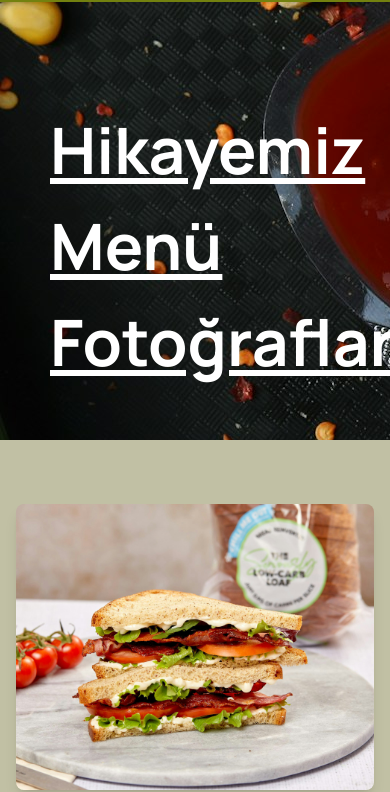
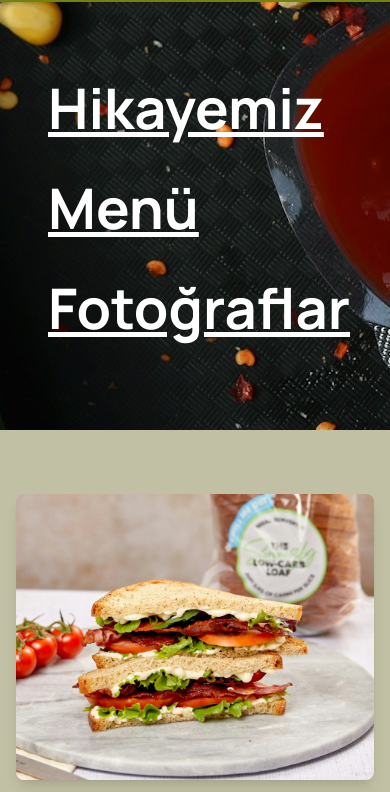
Before and after one commit to Dogusan-Group/stackandgosandwiches, a plain HTML site: page index.html in a window 390 px wide. Shown: the part 78-870 px from the top of the page. Drawn offline with nearby package versions, Linux system fonts and the light colour scheme.

Commit message:
Update index.css

```diff
--- a/styles/index.css
+++ b/styles/index.css
@@ -56,9 +56,6 @@ h4 {
     font-size: 1.2rem;
 }
 
-.header-nav-item a:hover,
-.header-menu-nav-item a:hover {}
-
 .burger-inner div {
     background-color: var(--color-darkest);
     transition: all 0.3s ease-in-out;
@@ -81,8 +78,15 @@ h4 {
     background-size: cover;
     background-position: center;
     text-align: center;
-    padding-top: 50px;
+    padding: 4rem 1rem;
     position: relative;
+}
+
+.hero-section h1 {
+    font-size: 3.5rem;
+    font-weight: 800;
+    margin-bottom: 1rem;
+    margin-left: 2rem;
 }
 
 .hero-section::before {
@@ -100,19 +104,12 @@ h4 {
     position: relative;
     z-index: 2;
     color: white;
-        max-width: 1200px;
-        margin: auto;
-        padding: 50px;
     text-align: left;
 }
 
 .hero-content a {
-    font-size: 4rem;
-    font-weight: 800;
     text-decoration: underline;
 }
-
-.content-section {}
 
 .content-section a {
     text-decoration: none;
@@ -174,11 +171,6 @@ h4 {
 
 
 @media screen and (max-width: 1050px) {
-    .hero-content {
-        max-width: 1050px;
-        margin: auto;
-    }
-
     .siteWrapper {
         max-width: 1050px;
         margin: auto;
```
